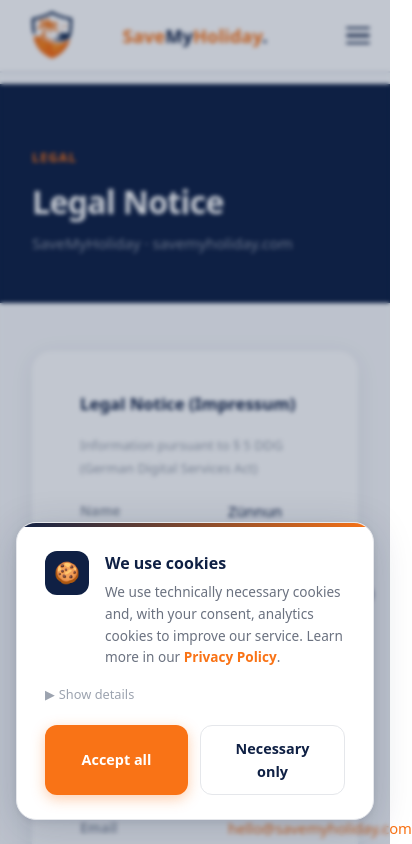
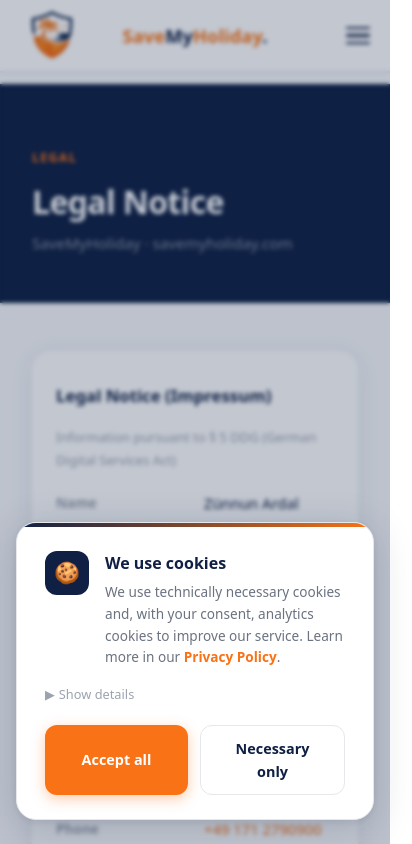
Before and after one commit to Zuennun/tripguard.ai, a Next.js app: page /impressum in a window 390 px wide. Shown: the top 844 px of the page, 412 px wide, since content can reach past the window. Built offline with nearby package versions, Linux system fonts and the light colour scheme.

Commit message:
Fix mobile: word-break on email links, reduce card padding on legal pages

```diff
--- a/app/agb/page.tsx
+++ b/app/agb/page.tsx
@@ -48,7 +48,7 @@ export default function AgbPage() {
             background: "#ffffff",
             borderRadius: 20,
             boxShadow: "0 4px 24px rgba(15,32,68,0.08)",
-            padding: "2.5rem 3rem",
+            padding: "2rem 1.5rem",
           }}>
 
             {isDe ? (
@@ -474,7 +474,7 @@ function InfoRow({ label, value }: { label: string; value: React.ReactNode }) {
       </span>
       <span style={{
         fontFamily: "var(--font-body)", fontSize: "0.925rem",
-        color: "#0f2044", lineHeight: 1.6,
+        color: "#0f2044", lineHeight: 1.6, wordBreak: "break-all",
       }}>
         {value}
       </span>
--- a/app/cookies/page.tsx
+++ b/app/cookies/page.tsx
@@ -48,7 +48,7 @@ export default function CookiesPage() {
           <div style={{
             background: "#ffffff", borderRadius: 20,
             boxShadow: "0 4px 24px rgba(15,32,68,0.08)",
-            padding: "2.5rem 3rem",
+            padding: "2rem 1.5rem",
           }}>
 
             {isDe ? (
--- a/app/datenschutz/page.tsx
+++ b/app/datenschutz/page.tsx
@@ -48,7 +48,7 @@ export default function DatenschutzPage() {
             background: "#ffffff",
             borderRadius: 20,
             boxShadow: "0 4px 24px rgba(15,32,68,0.08)",
-            padding: "2.5rem 3rem",
+            padding: "2rem 1.5rem",
           }}>
 
             {isDe ? (
@@ -497,7 +497,7 @@ function InfoRow({ label, value }: { label: string; value: React.ReactNode }) {
       </span>
       <span style={{
         fontFamily: "var(--font-body)", fontSize: "0.925rem",
-        color: "#0f2044", lineHeight: 1.6,
+        color: "#0f2044", lineHeight: 1.6, wordBreak: "break-all",
       }}>
         {value}
       </span>
--- a/app/impressum/page.tsx
+++ b/app/impressum/page.tsx
@@ -51,7 +51,7 @@ export default function ImpressumPage() {
             background: "#ffffff",
             borderRadius: 20,
             boxShadow: "0 4px 24px rgba(15,32,68,0.08)",
-            padding: "2.5rem 3rem",
+            padding: "2rem 1.5rem",
           }}>
 
             {isDe ? (
@@ -244,7 +244,7 @@ function InfoRow({ label, value }: { label: string; value: React.ReactNode }) {
       </span>
       <span style={{
         fontFamily: "var(--font-body)", fontSize: "0.925rem",
-        color: "#0f2044", lineHeight: 1.6,
+        color: "#0f2044", lineHeight: 1.6, wordBreak: "break-all",
       }}>
         {value}
       </span>
```
